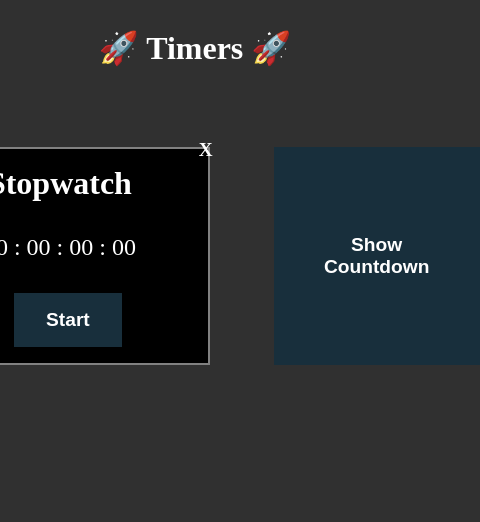
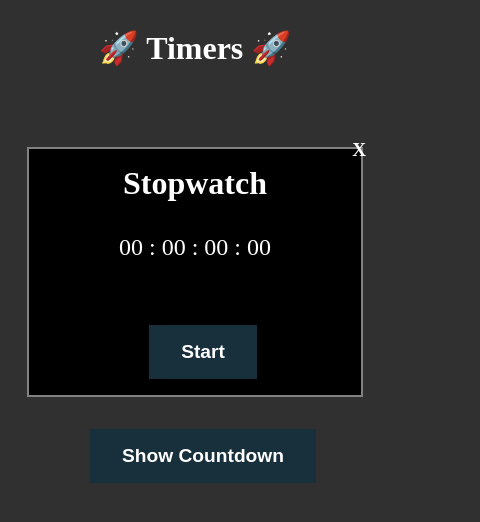
Before and after one commit to Abhi3693/timer-and-stopwatch, a React app: page / in a window 390 px wide. Both pictures are taken after a click on the button "Show StopWatch". Shown: the whole page, 480 px wide, since content can reach past the window. Built offline with nearby package versions, Linux system fonts and the light colour scheme.

Commit message:
Added change in media query

```diff
--- a/src/style/index.css
+++ b/src/style/index.css
@@ -76,3 +76,18 @@ h1 {
   font-weight: 900;
   font-size: 1.2rem;
 }
+
+@media only screen and (max-width: 600px) {
+  .timer-watch-holder {
+    display: block;
+    text-align: center;
+  }
+  .stop-watch,
+  .timer {
+    margin-top: 3rem;
+  }
+  .btn {
+    text-align: center;
+    margin-top: 2rem;
+  }
+}
```
